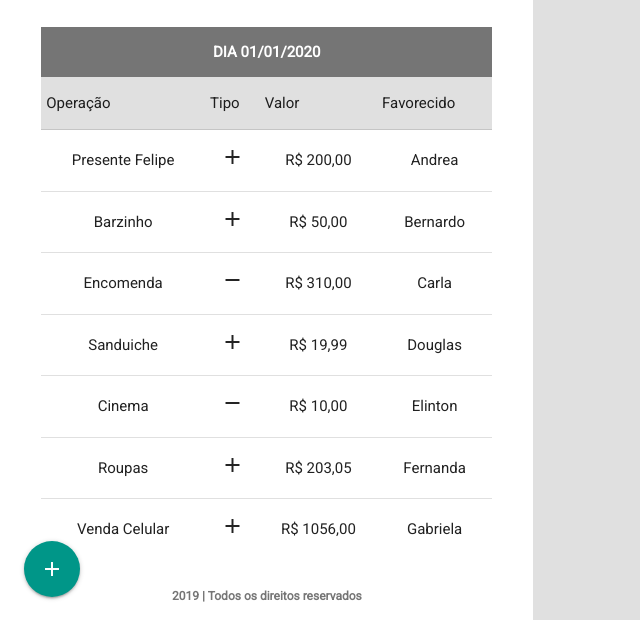
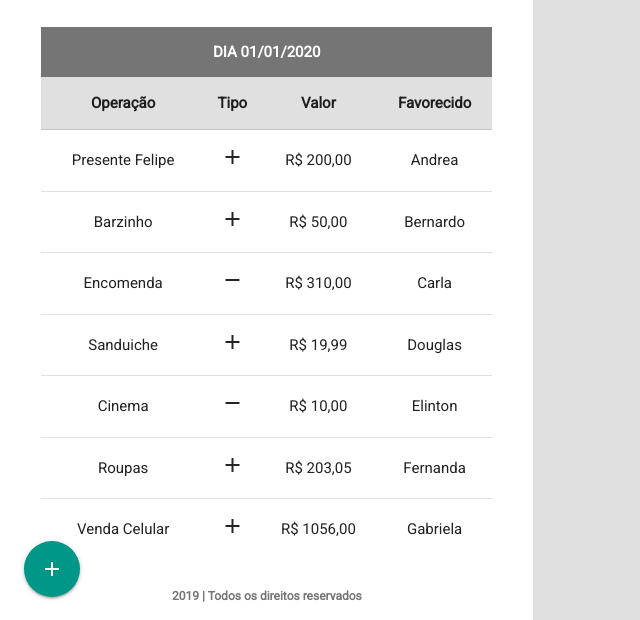
Before and after one commit to tisworks/tis2, a plain HTML site: page app/main.html in a window 1280 px wide. Shown: the part 180-800 px from the top of the page, without its empty margins (0-640 px from the left). Drawn offline with nearby package versions, Linux system fonts and the light colour scheme; a web font is replaced by a local one.

Commit message:
Fix table header not centered

```diff
--- a/app/main.html
+++ b/app/main.html
@@ -111,11 +111,10 @@
         </div>
 
         <script>
-            // TODO: find out why the table header is not centered
             // Here are the variables that populate the table. These can be adjusted as needed.
-            var tableTitleData = "Dia 01/01/2020";
-            var tableHeaderData = ["Operação", "Tipo", "Valor", "Favorecido"];
-            var tableData =  [
+            const tableTitleData = "Dia 01/01/2020";
+            const tableHeaderData = ["Operação", "Tipo", "Valor", "Favorecido"];
+            const tableData =  [
                 ['Presente Felipe','add','R$ 200,00','Andrea'],
                 ['Barzinho','add','R$ 50,00','Bernardo'],
                 ['Encomenda','remove','R$ 310,00','Carla'],
@@ -131,17 +130,18 @@
             // Building the table
             document.getElementById("tableTitle").innerHTML = tableTitleData;
 
-            const table = document.getElementById("table");
             const tableHeader = document.getElementById("tableHeader");
             const tableBody = document.getElementById("tableBody");
 
-            const rowHeader = tableHeader.insertRow();
+            const rowHeader = tableHeader.insertRow(-1);
             tableHeaderData.forEach(h => {
-                rowHeader.insertCell().innerHTML = h;
+                const headerCell = document.createElement("TH");
+                headerCell.innerHTML = h;
+                rowHeader.appendChild(headerCell);
             });
 
             tableData.forEach(r => {
-                const rowTable = tableBody.insertRow();
+                const rowTable = tableBody.insertRow(-1);
                 r.forEach(d => {
                     var data = d;
                     if (d === 'add') {
```
